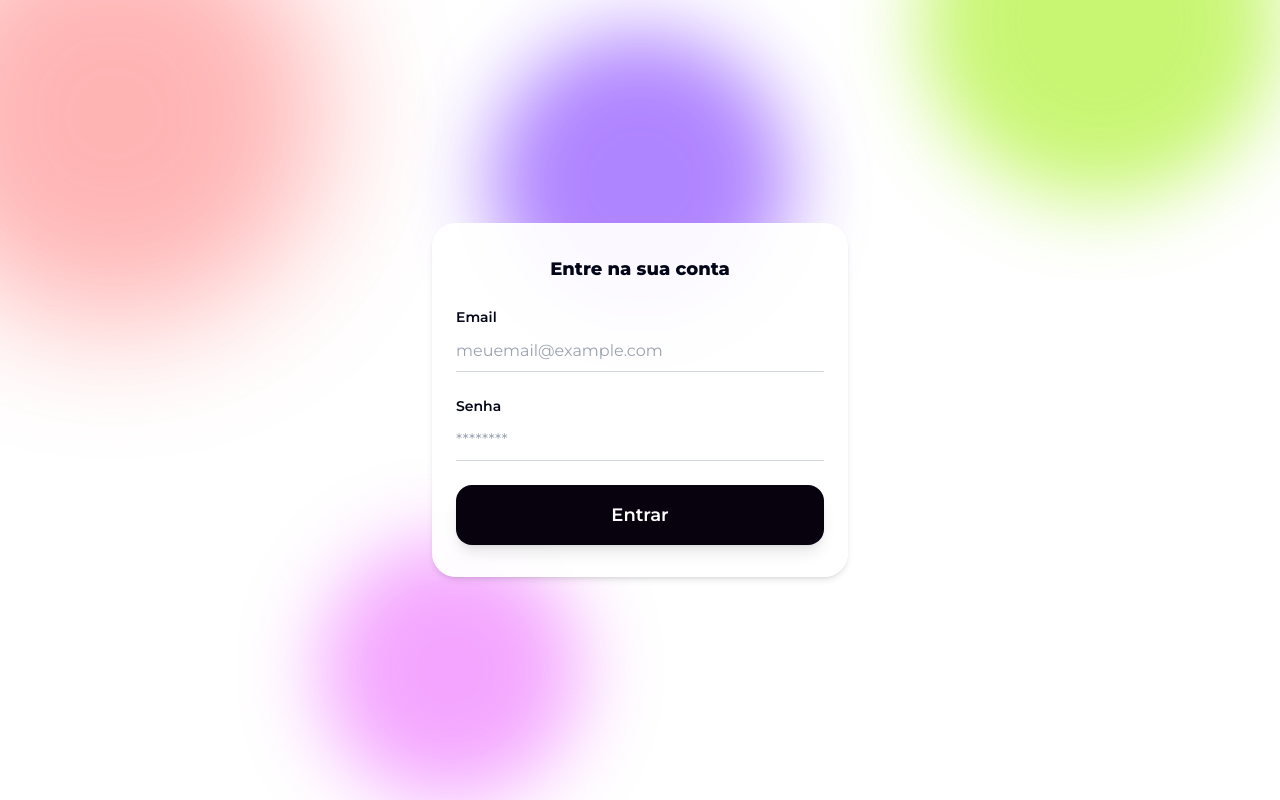
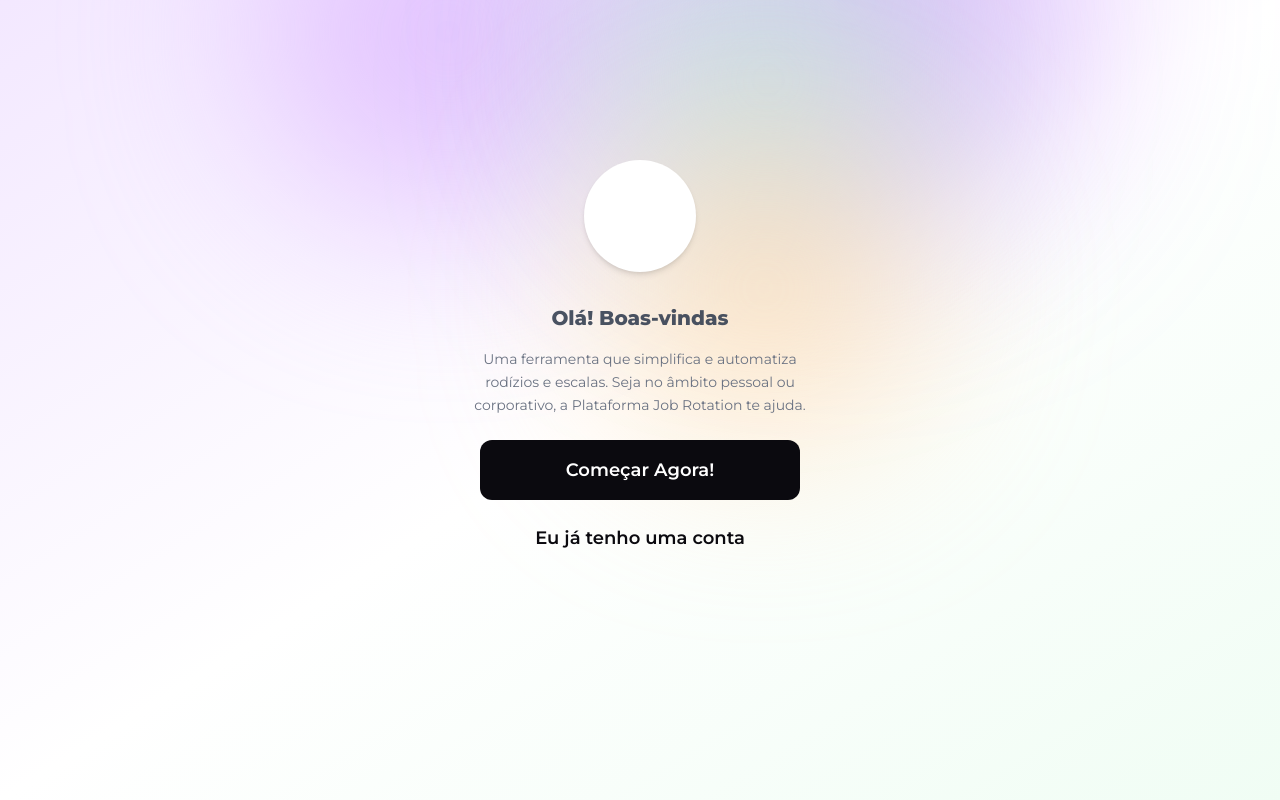
Before and after one commit to devesasilva/job-rotation, a React (Vite) app in the folder frontend/job-rotation/: page / in a window 1280 px wide. Before the commit this address led to /login. Built offline with nearby package versions, Linux system fonts and the light colour scheme; no server answers.

Commit message:
Adicionando rota principal home

```diff
--- a/frontend/job-rotation/src/App.jsx
+++ b/frontend/job-rotation/src/App.jsx
@@ -1,5 +1,6 @@
 import React from 'react';
 import { BrowserRouter as Router, Routes, Route, Navigate } from 'react-router-dom';
+import Home from './pages/Home';
 import Register from './pages/Register';
 import Login from './pages/Login';
 import './index.css';
@@ -9,7 +10,7 @@
     <Router>
       <div className="App">
         <Routes>
-          <Route path="/" element={<Navigate to="/login" replace />} />
+          <Route path="/" element={<Home/>} />
           <Route path="/login" element={<Login />} />
           <Route path="/register" element={<Register />} />
         </Routes>
```
